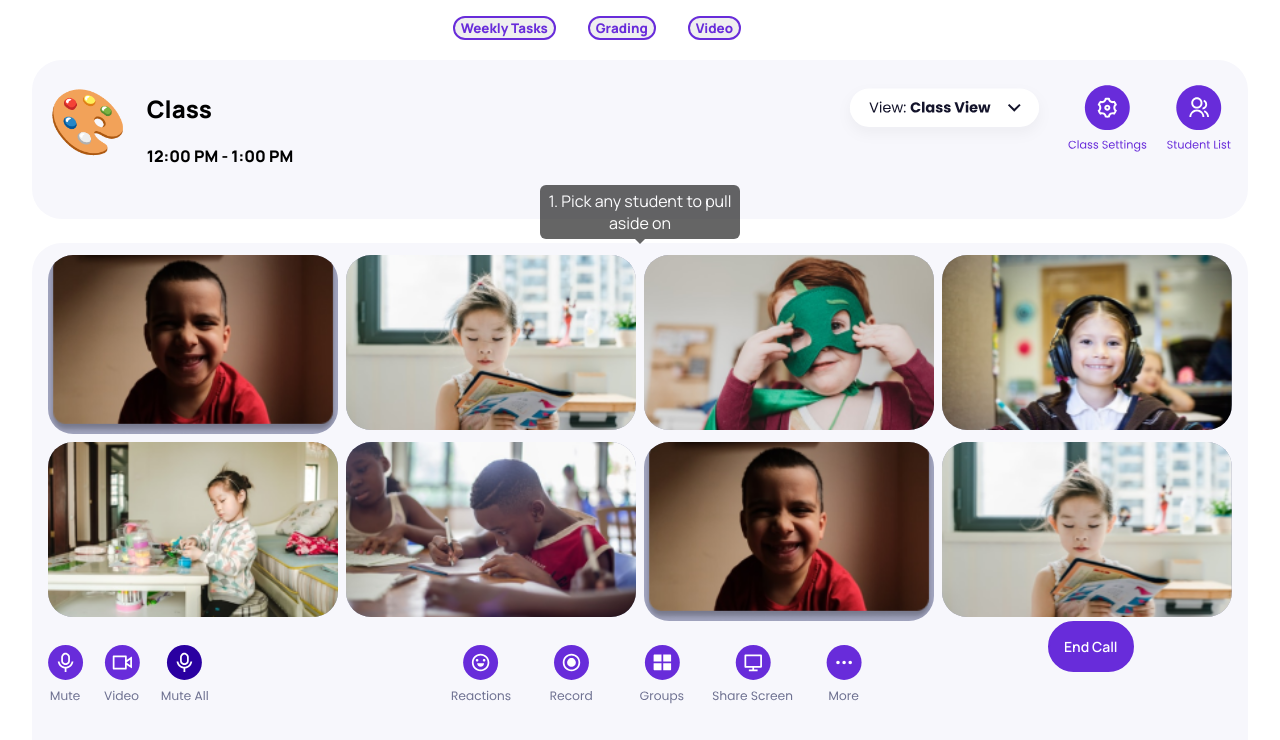
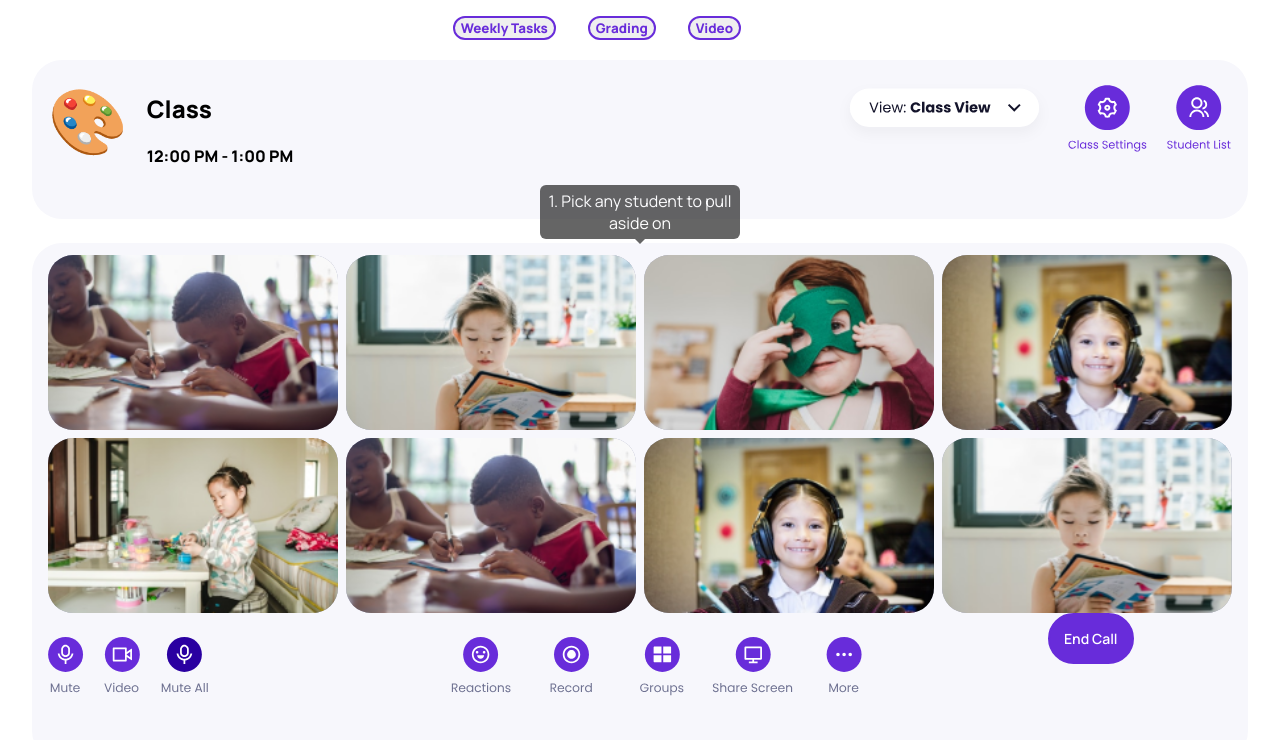
Before and after one commit to daniaalnahdi/cubby_demo, a React (Create React App) app: page /video/demo in a window 1280 px wide. Shown: the top 740 px of the page. Built offline with nearby package versions, Linux system fonts and the light colour scheme.

Commit message:
update web_logo_title

```diff
--- a/public/index.html
+++ b/public/index.html
@@ -2,7 +2,7 @@
 <html lang="en">
   <head>
     <meta charset="utf-8" />
-    <link rel="icon" href="%PUBLIC_URL%/favicon.ico" />
+    <link rel="icon" href="%PUBLIC_URL%/logo.svg" />
     <meta name="viewport" content="width=device-width, initial-scale=1" />
     <meta name="theme-color" content="#000000" />
     <meta
@@ -24,7 +24,7 @@
       work correctly both with client-side routing and a non-root public URL.
       Learn how to configure a non-root public URL by running `npm run build`.
     -->
-    <title>React App</title>
+    <title>Cubby Demo</title>
   </head>
   <body>
     <noscript>You need to enable JavaScript to run this app.</noscript>
--- a/src/components/videocall/VideoCallStudentGallery.jsx
+++ b/src/components/videocall/VideoCallStudentGallery.jsx
@@ -23,7 +23,7 @@ const VideoCallStudentGallery = ({ setHasClickedPullAside }) => {
   return (
     <Grid container spacing={1}>
       <VideoCallStudentThumbnail
-        src={S1}
+        src={S5}
         idx={1}
         pulledAside={pulledAside}
         updatePullAside={updatePulledAside}
@@ -59,7 +59,7 @@ const VideoCallStudentGallery = ({ setHasClickedPullAside }) => {
         updatePullAside={updatePulledAside}
       />
       <VideoCallStudentThumbnail
-        src={S1}
+        src={S4}
         idx={7}
         pulledAside={pulledAside}
         updatePullAside={updatePulledAside}
```
Also changed, not shown: public/logo.svg (added).
